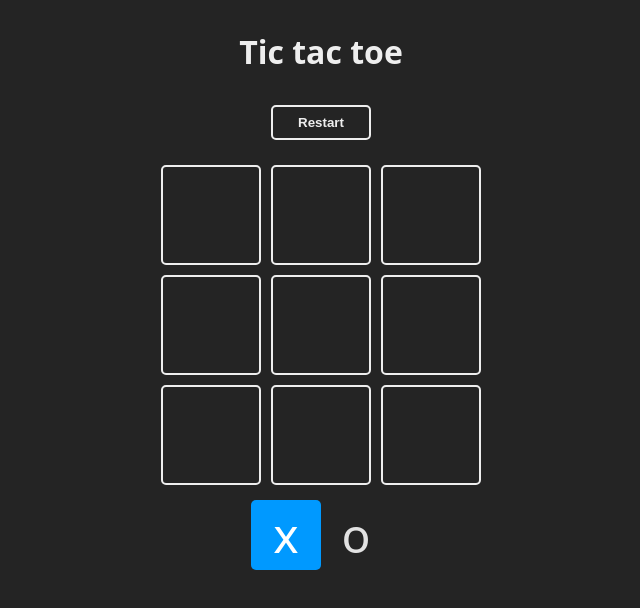
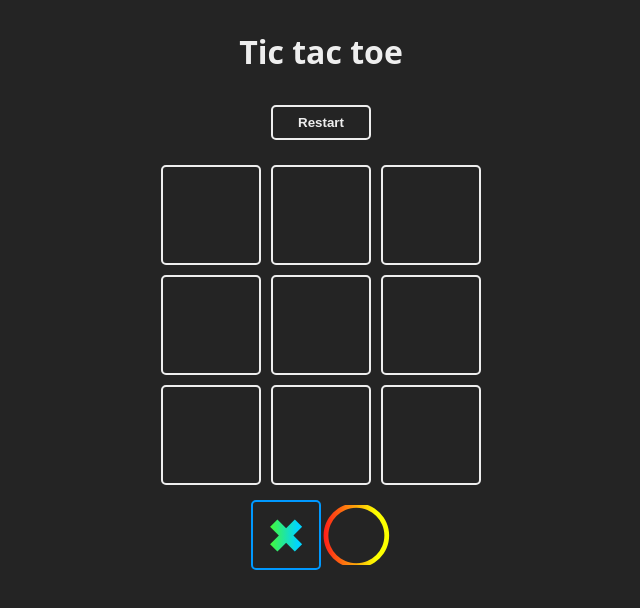
Before and after one commit to PabloMedialdeaTorres/Aprediendo-React, a React (Vite) app in the folder projects/01-tick-tack-toe/: page / in a window 1280 px wide. Shown: the top 608 px of the page, without its empty margins (319-959 px from the left). Built offline with nearby package versions, Linux system fonts and the light colour scheme.

Commit message:
styles for players hinzugefügt

```diff
--- a/projects/01-tick-tack-toe/src/components/square.jsx
+++ b/projects/01-tick-tack-toe/src/components/square.jsx
@@ -1,5 +1,7 @@
 export const Square = ({ children, isSelected, updateBoard, index }) => {
   const className = `square ${isSelected ? "is-selected" : ""}`;
+  const classForPlayerColor =
+    children === "✖" ? "is-x" : children === "=" ? "is-tie" : "is-o";
 
   const handelClick = () => {
     updateBoard(index);
@@ -7,7 +9,7 @@ export const Square = ({ children, isSelected, updateBoard, index }) => {
 
   return (
     <div onClick={handelClick} className={className} key={index}>
-      {children}
+      <span className={classForPlayerColor}>{children}</span>
     </div>
   );
 };
--- a/projects/01-tick-tack-toe/src/constants/constants.js
+++ b/projects/01-tick-tack-toe/src/constants/constants.js
@@ -12,6 +12,6 @@ export const WINNER_COMBOS = [
   ];
 
 export const TURNS = {
-  X: "x",
-  O: "o",
+  X: "✖",
+  O: "◯",
 };
--- a/projects/01-tick-tack-toe/src/index.css
+++ b/projects/01-tick-tack-toe/src/index.css
@@ -82,8 +82,8 @@ body {
 }
 
 .square.is-selected {
-  color: #fff;
-  background: #09f;
+  border: 2px solid #09f;
+  transition: border .5s;
 }
 
 .winner {
@@ -120,6 +120,7 @@ body {
 }
 
 .square {
+  font-weight: bolder;
   width: 100px;
   height: 100px;
   border: 2px solid #eee;
@@ -129,3 +130,33 @@ body {
   cursor: pointer;
   font-size: 48px;
 }
+
+.is-x{
+  height: 60px;
+  display: flex;
+  align-items: center;
+  background-clip: inherit;
+  -webkit-background-clip: text;
+  -webkit-text-fill-color: transparent;
+  background-image: linear-gradient(90deg, rgba(153,255,11,1) 0%, rgba(78,255,25,1) 0%, rgba(0,212,255,1) 79%);
+}
+
+.is-o{
+  height: 60px;
+  display: flex;
+  align-items: center;
+  background-clip: inherit;
+  -webkit-background-clip: text;
+  -webkit-text-fill-color: transparent;
+  background-image: linear-gradient(90deg, rgba(153,255,11,1) 0%, rgba(255,25,25,1) 0%, rgba(252,255,0,1) 79%);
+}
+
+.is-tie{
+  height: 60px;
+  display: flex;
+  align-items: center;
+  background-clip: inherit;
+  -webkit-background-clip: text;
+  -webkit-text-fill-color: transparent;
+  background-image: linear-gradient(90deg, rgba(153,255,11,1) 0%, rgba(25,219,255,1) 0%, rgba(255,0,236,1) 79%);
+}
```
